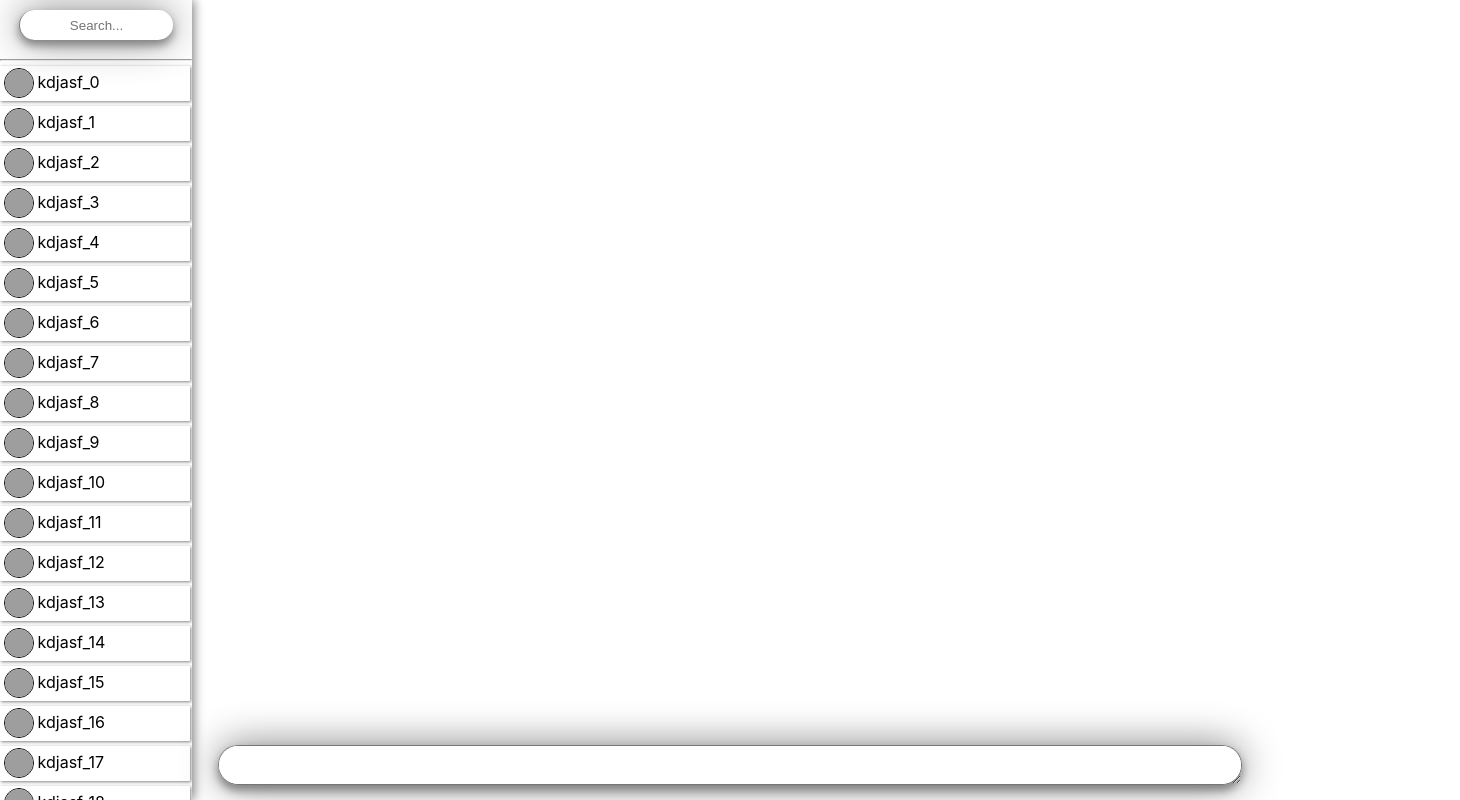
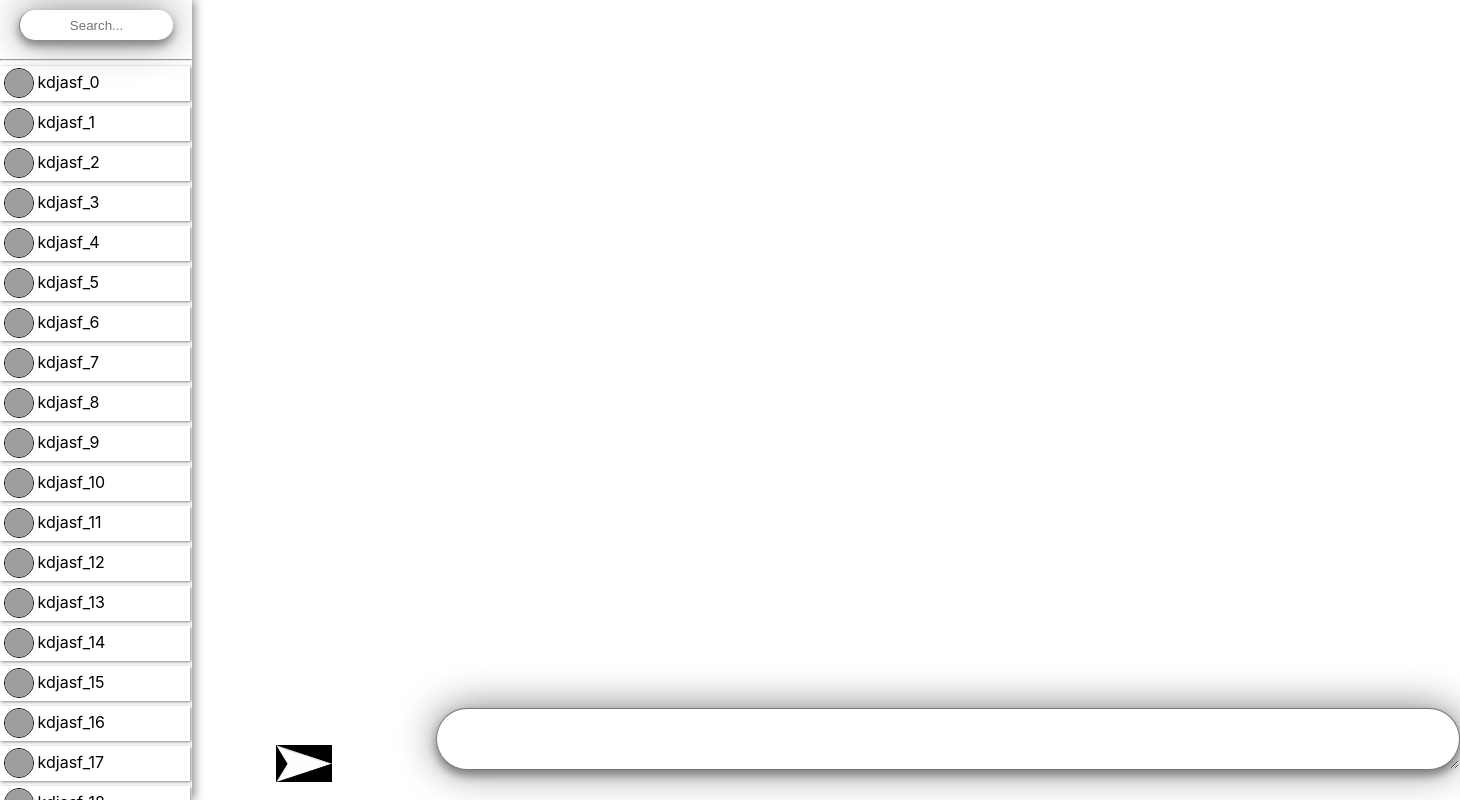
Before and after one commit to 1Ali-Aziz1/chatapp, a React (Create React App) app: page /chat in a window 1280 px wide. Shown: the whole page, 1460 px wide, since content can reach past the window. Built offline with nearby package versions, Linux system fonts and the light colour scheme; grey boxes are pictures that could not be loaded.

Commit message:
Added send message button

```diff
--- a/src/App.js
+++ b/src/App.js
@@ -11,7 +11,7 @@ function App() {
       <BrowserRouter>
         <Header />
         <Routes>
-          <Route path="/" exact element={<div>Hi!</div>} />
+          <Route path="/" exact element={<div>Hi!<a href="/chat">Let's chat!</a></div>} />
           <Route path="/chat" exact element={<ChatScreen/>} />
         </Routes>
       </BrowserRouter>
--- a/src/Pages/ChatScreen/Chat.jsx
+++ b/src/Pages/ChatScreen/Chat.jsx
@@ -1,16 +1,37 @@
-import React from 'react'
-import style from 'styled-components'
+import React from 'react';
+import style from 'styled-components';
+import send from "./Assets/Images/Send.png";
 
 function Chat() {
   return (
-      <ChatBox></ChatBox>
+    <ChatBoxContainer>
+        <SendButton>
+          <img style={imageStyle} src={send} alt="" />
+        </SendButton>
+      <ChatBox>
+      </ChatBox>
+    </ChatBoxContainer>
   )
+}
+
+const ChatBoxContainer = style.div`
+bottom: 15px;
+position: absolute;
+width: 80%;
+height: 5%;
+`
+
+const imageStyle = {
+  "width": "25%",
+  "height": "90%",
+  "z-index": 10,
+  "position": "sticky",
+  "background": "black"
 }
 
 const ChatBox = style.textarea`
     background: white;
-    width: 80%;
-    height: 5%;
+    width: 100%;
     padding: 15px;
     border-left: 0.5px solid grey;
     border-radius: 50px;
@@ -24,4 +45,9 @@ const ChatBox = style.textarea`
     }
 `;
 
+const SendButton = style.button`
+  border: none;
+  background: none;
+`;
+
 export default Chat
```
Also changed, not shown: public/manifest.json, src/Pages/ChatScreen/Assets/Images/Send.png (added).
